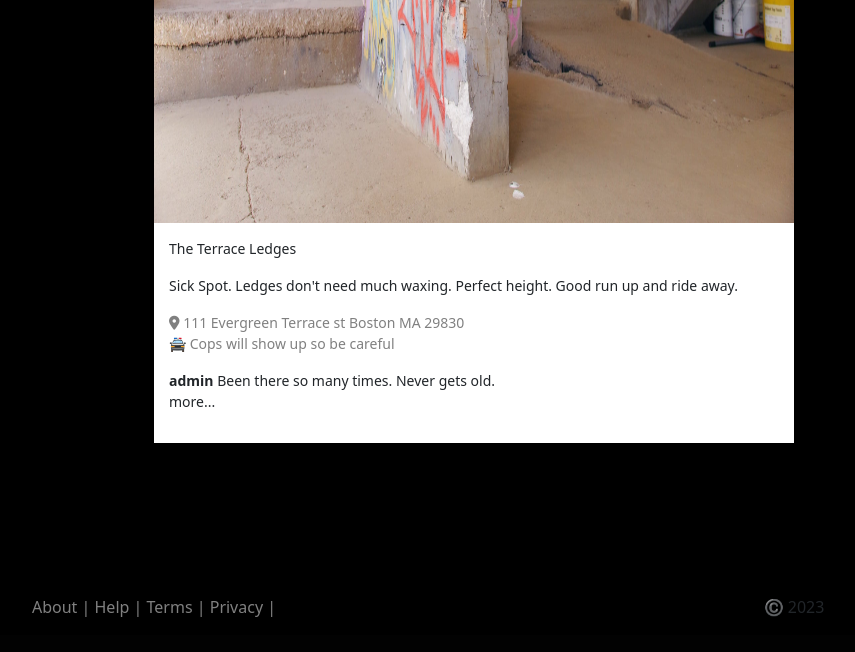
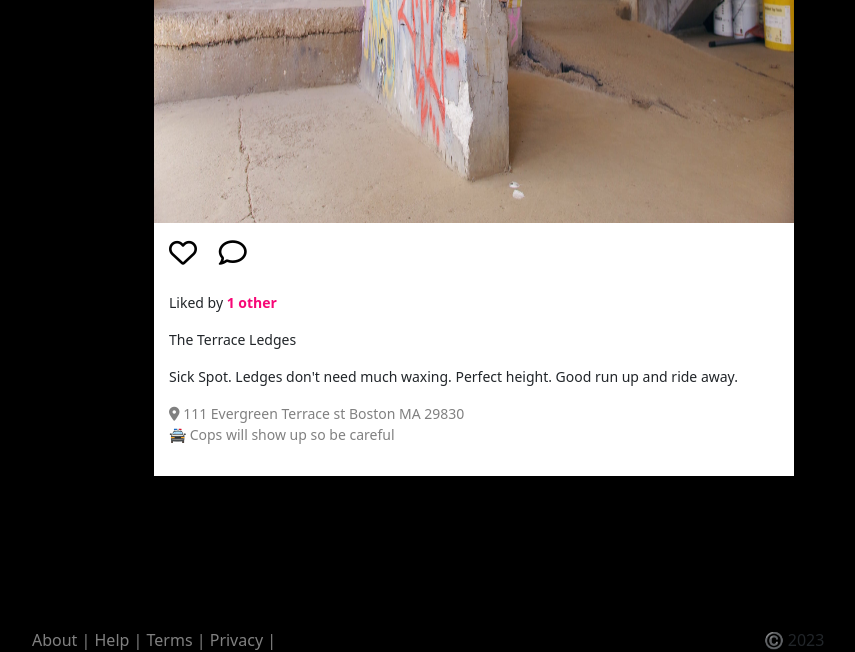
Before and after one commit to FranklinJamesJones89/SkateBook, a Django app: page / in a window 1280 px wide. Shown: the part 1498-2150 px from the top of the page, without its empty margins (166-1021 px from the left). Before the commit the page ends 2115 px from the top, so only its background shows below. Run offline with Django 4.2, Linux system fonts and the light colour scheme; a user stored in the database is signed in; data comes from the database, SQL or seed files in the repository; both versions use the stored data as it was after the commit; some libraries are stand-ins or nearby versions; some web fonts are replaced.

Commit message:
Implement like button for Spot model

```diff
--- a/skatebooks/admin.py
+++ b/skatebooks/admin.py
@@ -2,8 +2,9 @@ from django.contrib import admin
 
 # Register your models here.
 
-from .models import User, Spot, Message
+from .models import User, Spot, Message, LikeSpot
 
 admin.site.register(User)
 admin.site.register(Spot)
 admin.site.register(Message)
+admin.site.register(LikeSpot)
--- a/skatebooks/forms.py
+++ b/skatebooks/forms.py
@@ -1,6 +1,6 @@
 from django.contrib.auth.forms import UserCreationForm
 from django.forms import ModelForm
-from .models import User, Spot
+from .models import User, Spot, Message
 
 class MyUserCreationForm(UserCreationForm):
     class Meta:
@@ -11,4 +11,10 @@ class SpotForm(ModelForm):
     class Meta:
         model = Spot
         fields = '__all__'
-        exclude = ['owner']
+        exclude = ['owner', 'num_of_likes']
+
+class CommentForm(ModelForm):
+    class Meta:
+        model = Message
+        fields = '__all__'
+        exclude = ['user', 'spot']
--- a/skatebooks/models.py
+++ b/skatebooks/models.py
@@ -24,6 +24,7 @@ class Spot(models.Model):
     zipcode = models.TextField(null = True)
     fuck12 = models.TextField(null = True)
     image = models.ImageField(null = True)
+    num_of_likes = models.IntegerField(default = 0)
     created = models.DateTimeField(auto_now_add = True)
 
     def __str__(self):
@@ -41,3 +42,10 @@ class Message(models.Model):
 
     def __str__(self):
         return self.body[:50]
+
+class LikeSpot(models.Model):
+    spot_id = models.CharField(max_length = 500)
+    username = models.CharField(max_length = 100)
+
+    def __str__(self):
+        return self.username
--- a/skatebooks/static/skatebooks/css/styles.css
+++ b/skatebooks/static/skatebooks/css/styles.css
@@ -87,7 +87,6 @@ nav {
 	}
 }
 
-
 .feed-owner-avatar {
 	width: 50px;
 	height: 50px;
@@ -98,6 +97,15 @@ nav {
 .feed-image {
 	width: 100%;
 	height: 100%;
+}
+
+.feed-likes-bold {
+	color: #f70776;
+}
+
+.feed-like-link {
+	text-decoration: none;
+	color: var(--primary-color);
 }
 
 .feed-details-container {
@@ -134,6 +142,35 @@ nav {
 
 .feed-messages-container {
 	display: block;
+}
+
+#feed-messages-hidden {
+	display: none;
+}
+
+.feed-icons {
+	margin:0 2% 4% 0;
+
+}
+
+.feed-comment-form {
+	display: none;
+}
+
+.feed-comment-input {
+	border-radius: 12px;
+	border: 1px solid var(--primary-color);
+	padding: 3px;
+}
+
+#feed-icon-btn {
+	background-color: white;
+	border:none;
+}
+
+.show-messages-btn {
+	background-color: white;
+	border: none;
 }
 
 /* signup */
--- a/skatebooks/static/skatebooks/js/index.js
+++ b/skatebooks/static/skatebooks/js/index.js
@@ -2,8 +2,6 @@ let copyRight = () => {
 	date = new Date().getFullYear();
 	document.querySelector('.copyright').innerHTML = `©️  ${date}`;
 }
-
-copyRight();
 
 function openForm() {
   document.getElementById("myForm").style.display = "block";
@@ -13,5 +11,12 @@ function closeForm() {
   document.getElementById("myForm").style.display = "none";
 }
 
-openForm();
-closeForm();
+function showMessages() {
+	document.getElementById('feed-messages-hidden').style.display = "block";
+}
+
+function showCommentForm() {
+	document.querySelector('.feed-comment-form').style.display = 'block';
+}
+
+copyRight();
--- /dev/null
+++ b/skatebooks/templates/skatebooks/components/forms/comment_form.html
@@ -0,0 +1,6 @@
+{% load static %}
+
+<form action="" method="POST" class="feed-comment-form">
+ {% csrf_token %}
+ <input class="feed-comment-input" type="text" name="body" placeholder="comment">
+</form>
--- a/skatebooks/templates/skatebooks/index.html
+++ b/skatebooks/templates/skatebooks/index.html
@@ -46,21 +46,23 @@
 	  <span class="feed-created-span">{{ spot.created|timesince }} ago</span>
 	  <p class="feed-hometown">hometown: {{ spot.owner.hometown }}</p>
 	</div>
+
 	<img class="feed-image" src="{{ spot.image.url }}"/>
 	<div class="feed-bottom">
+	  <a class="feed-like-link" href="/like-spot?spot_id={{ spot.id }}"><i class="fa-regular fa-heart fa-2x feed-icons"></i></a>
+	  <button id="feed-icon-btn" onclick="showCommentForm()"><i class="fa-regular fa-comment fa-2x feed-icons"></i></button>
+	  {% if spot.num_of_likes  == 0 %}
+	  <p>No likes</p>
+	  {% elif spot.num_of_likes == 1 %}
+	  <p class="feed-likes">Liked by <b class="feed-likes-bold">{{ spot.num_of_likes }} other</b></p>
+	  {% else %}
+	  <p class="feed-likes">Liked by <b class="feed-likes-bold">{{ spot.num_of_likes }} others</b></p>
+	  {% endif %}
 	  <p>{{ spot.name }}</p>
 	  <p>{{ spot.description }}</p>
 	  <a class="feed-location" href="https://www.google.com/maps/place/{{ spot.street }}+{{spot.city}}+{{spot.state}}+{{spot.zipcode}}" target="blank"><i class="fa-solid fa-location-dot"></i> {{ spot.street }} {{ spot.city }} {{ spot.state }} {{ spot.zipcode }}</a>
 	  <p class="feed-location">🚔 {{ spot.fuck12 }}</p>
-	  {% for message in spot_messages %}
-	  {% if spot.id == message.spot.id %}
-	  <div class="feed-messages-container">
-	  <span><b>{{ message.user.username }}</b></span>
-	  <span>{{ message.body }}</span>
-	  </div>
-	  {% endif %}
-	  {% endfor %}
-	  <p>more...</p>
+
 	</div>
       </div>
       <br>
--- a/skatebooks/urls.py
+++ b/skatebooks/urls.py
@@ -8,5 +8,6 @@ urlpatterns = [
     path('', views.index, name = 'index'),
     path('signup/', views.signup, name = 'signup'),
     path('signin/', views.signin, name = 'signin'),
-    path('signout/', views.signout, name = 'signout')
+    path('signout/', views.signout, name = 'signout'),
+    path('like-spot', views.like_spot,name ='like-spot')
 ]
--- a/skatebooks/views.py
+++ b/skatebooks/views.py
@@ -3,7 +3,7 @@ from django.contrib.auth import authenticate, login, logout
 from django.contrib.auth.decorators import login_required
 from django.db.models import Q
 from django.contrib import messages
-from .models import User, Spot, Message
+from .models import User, Spot, Message, LikeSpot
 from . forms import MyUserCreationForm, SpotForm
 
 # Create your views here.
@@ -26,17 +26,40 @@ def index(request):
         form = SpotForm(request.POST, request.FILES)
 
         if form.is_valid():
+            print('valid')
             spot = form.save(commit = False)
             spot.owner = request.user
             form.save()
+        else:
+            print('form is not valid')
 
             return redirect('skatebooks:index')
 
-    spot_messages = Message.objects.all()[:3]
-
-    context = {'spots': spots, 'form': form, 'spot_messages': spot_messages}
+    context = {'spots': spots, 'form': form}
 
     return render(request, 'skatebooks/index.html', context)
+
+@login_required(login_url = 'skatebooks:signin')
+def like_spot(request):
+    username = request.user.username
+    spot_id = request.GET.get('spot_id')
+    spot = Spot.objects.get(id = spot_id)
+
+    like_filter = LikeSpot.objects.filter(spot_id = spot_id, username = username).first()
+
+    if like_filter == None:
+        new_like = LikeSpot.objects.create(spot_id = spot_id, username = username)
+        new_like.save()
+        spot.num_of_likes = spot.num_of_likes+1
+        spot.save()
+
+        return redirect('/')
+    else:
+        like_filter.delete()
+        spot.num_of_likes = spot.num_of_likes-1
+        spot.save()
+
+        return redirect('/')
 
 def signin(request):
     page = 'signin'
```
Also changed, not shown: db.sqlite3, skatebooks/migrations/0013_spot_num_of_likes.py (added), skatebooks/migrations/0014_likespot.py (added), skatebooks/static/skatebooks/img/Screenshot_from_2023-03-06_15-47-27.png (added).
